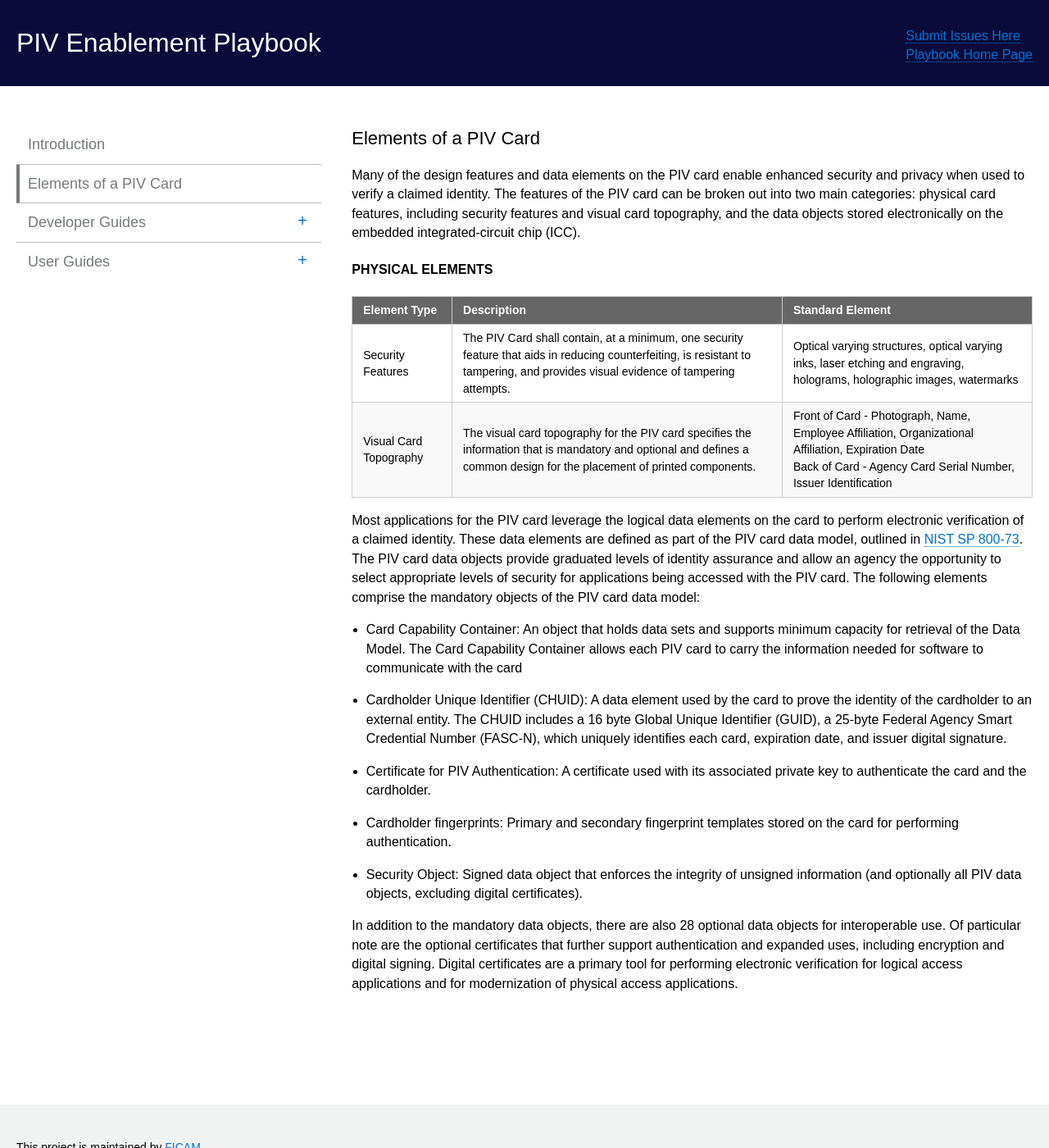
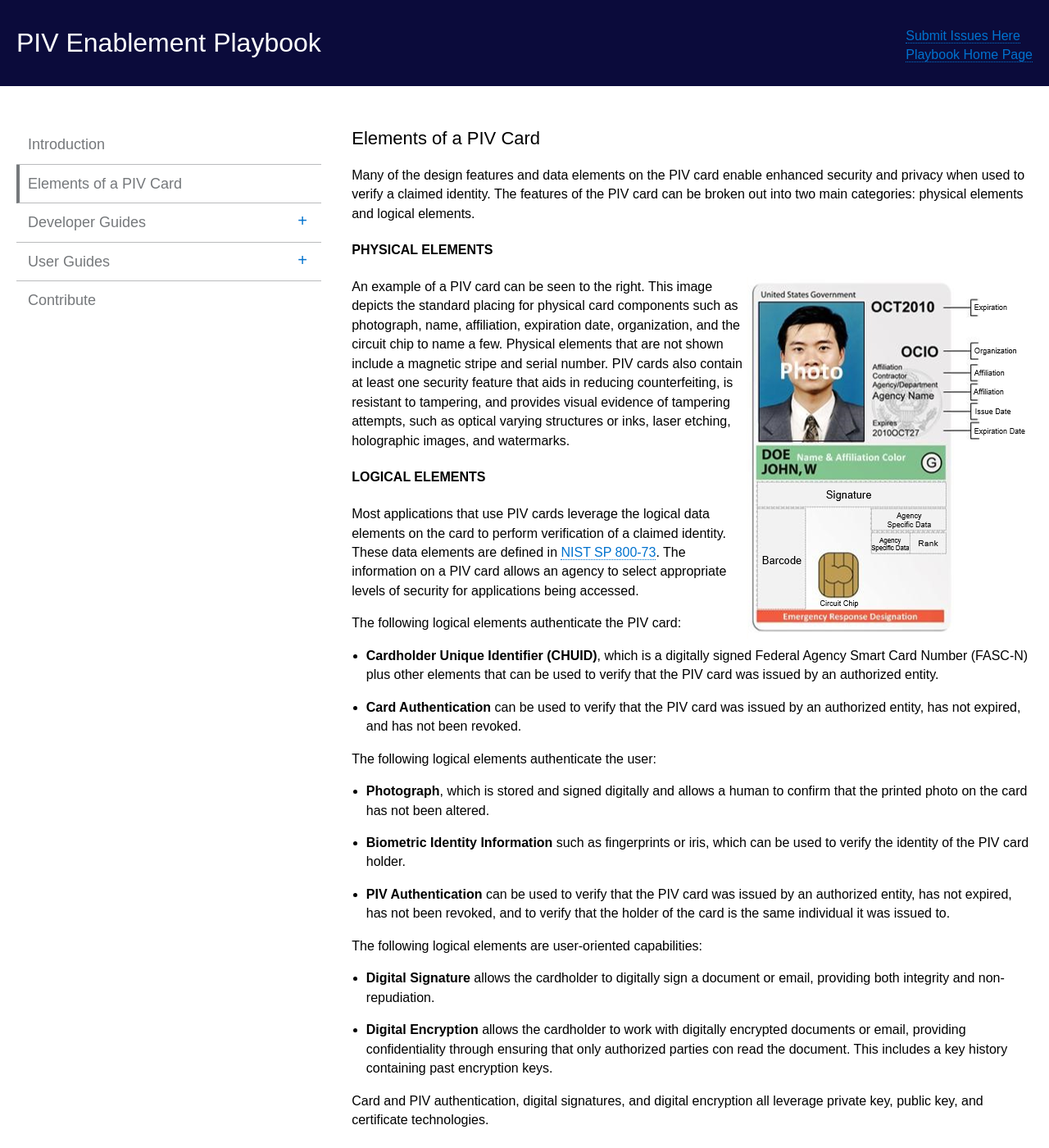
Before and after one commit to AllieTbo/playbook-piv, a Jekyll site: the page built from pages/elements.md, in a window 1280 px wide and 1400 px high. Shown: the whole window at 82% size. Built offline with Jekyll 4.4.1, drawn with Linux system fonts in a browser that asks for light colours.

Commit message:
Updated PIV Elements page, generated template file, updated contribute page.

```diff
--- a/_config.yml
+++ b/_config.yml
@@ -108,7 +108,10 @@ navigation:
   internal: true
   coll: true
   collname: userconfig
-
+- text: Contribute
+  url: contribute
+  internal: true
+  coll: false
 
 collections:
   userconfig:
--- a/pages/elements.md
+++ b/pages/elements.md
@@ -3,25 +3,32 @@ layout: page
 title: Elements of a PIV Card
 permalink: /elements/
 ---
-Many of the design features and data elements on the PIV card enable enhanced security and privacy when used to verify a claimed identity. The features of the PIV card can be broken out into two main categories: physical card features, including security features and visual card topography, and the data objects stored electronically on the embedded integrated-circuit chip (ICC).
+Many of the design features and data elements on the PIV card enable enhanced security and privacy when used to verify a claimed identity. The features of the PIV card can be broken out into two main categories: physical elements and logical elements.
 
 #### Physical Elements
 
-<table>
-<thead><tr><th>Element Type</th><th>Description</th><th>Standard Element</th></tr></thead>
-<tr><td>Security Features</td><td>The PIV Card shall contain, at a minimum, one security feature that aids in reducing counterfeiting, is resistant to tampering, and provides visual evidence of tampering attempts.</td><td>Optical varying structures, optical varying inks, laser etching and engraving, holograms, holographic images, watermarks
-</td></tr>
-<tr><td>Visual Card Topography</td><td>The visual card topography for the PIV card specifies the information that is mandatory and optional and defines a common design for the placement of printed components.</td><td>Front of Card - Photograph, Name, Employee Affiliation, Organizational Affiliation, Expiration Date
-<br/>Back of Card - Agency Card Serial Number, Issuer Identification
-</td></tr>
-</table>
+![Example of a PIV card and its physical components](../img/elements.png){:style="float:right"}
 
-Most applications for the PIV card leverage the logical data elements on the card to perform electronic verification of a claimed identity. These data elements are defined as part of the PIV card data model, outlined in <a href="http://nvlpubs.nist.gov/nistpubs/SpecialPublications/NIST.SP.800-73-4.pdf">NIST SP 800-73</a>. The PIV card data objects provide graduated levels of identity assurance and allow an agency the opportunity to select appropriate levels of security for applications being accessed with the PIV card. The following elements comprise the mandatory objects of the PIV card data model:
+An example of a PIV card can be seen to the right. This image depicts the standard placing for physical card components such as photograph, name, affiliation, expiration date, organization, and the circuit chip to name a few. Physical elements that are not shown include a magnetic stripe and serial number. PIV cards also contain at least one security feature that aids in reducing counterfeiting, is resistant to tampering, and provides visual evidence of tampering attempts, such as optical varying structures or inks, laser etching, holographic images, and watermarks.
 
-- Card Capability Container: An object that holds data sets and supports minimum capacity for retrieval of the Data Model. The Card Capability Container allows each PIV card to carry the information needed for software to communicate with the card
-- Cardholder Unique Identifier (CHUID): A data element used by the card to prove the identity of the cardholder to an external entity. The CHUID includes a 16 byte Global Unique Identifier (GUID), a 25-byte Federal Agency Smart Credential Number (FASC-N), which uniquely identifies each card, expiration date, and issuer digital signature.
-- Certificate for PIV Authentication: A certificate used with its associated private key to authenticate the card and the cardholder.
-- Cardholder fingerprints: Primary and secondary fingerprint templates stored on the card for performing authentication.
-- Security Object: Signed data object that enforces the integrity of unsigned information (and optionally all PIV data objects, excluding digital certificates).
+#### Logical Elements
 
-In addition to the mandatory data objects, there are also 28 optional data objects for interoperable use. Of particular note are the optional certificates that further support authentication and expanded uses, including encryption and digital signing. Digital certificates are a primary tool for performing electronic verification for logical access applications and for modernization of physical access applications.
+Most applications that use PIV cards leverage the logical data elements on the card to perform verification of a claimed identity. These data elements are defined in <a href="http://nvlpubs.nist.gov/nistpubs/SpecialPublications/NIST.SP.800-73-4.pdf">NIST SP 800-73</a>. The information on a PIV card allows an agency to select appropriate levels of security for applications being accessed.
+
+The following logical elements authenticate the PIV card:
+
+* **Cardholder Unique Identifier (CHUID)**, which is a digitally signed Federal Agency Smart Card Number (FASC-N) plus other elements that can be used to verify that the PIV card was issued by an authorized entity.
+* **Card Authentication** can be used to verify that the PIV card was issued by an authorized entity, has not expired, and has not been revoked.
+
+The following logical elements authenticate the user:
+
+* **Photograph**, which is stored and signed digitally and allows a human to confirm that the printed photo on the card has not been altered.
+* **Biometric Identity Information** such as fingerprints or iris, which can be used to verify the identity of the PIV card holder.
+* **PIV Authentication** can be used to verify that the PIV card was issued by an authorized entity, has not expired, has not been revoked, and to verify that the holder of the card is the same individual it was issued to.
+
+The following logical elements are user-oriented capabilities:
+
+* **Digital Signature** allows the cardholder to digitally sign a document or email, providing both integrity and non-repudiation.
+* **Digital Encryption** allows the cardholder to work with digitally encrypted documents or email, providing confidentiality through ensuring that only authorized parties con read the document. This includes a key history containing past encryption keys.
+
+Card and PIV authentication, digital signatures, and digital encryption all leverage private key, public key, and certificate technologies.
```
Also changed, not shown: pages/contribute.md (added, +48 -0 lines), pages/template.md (added, +87 -0 lines), img/elements.png (added).
